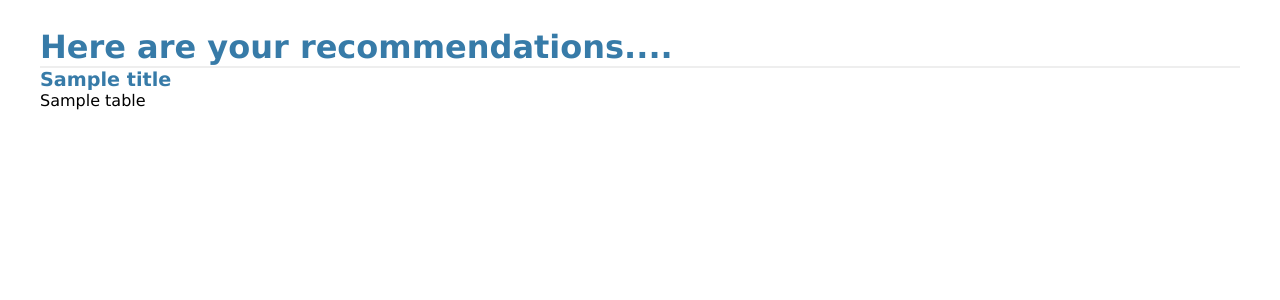
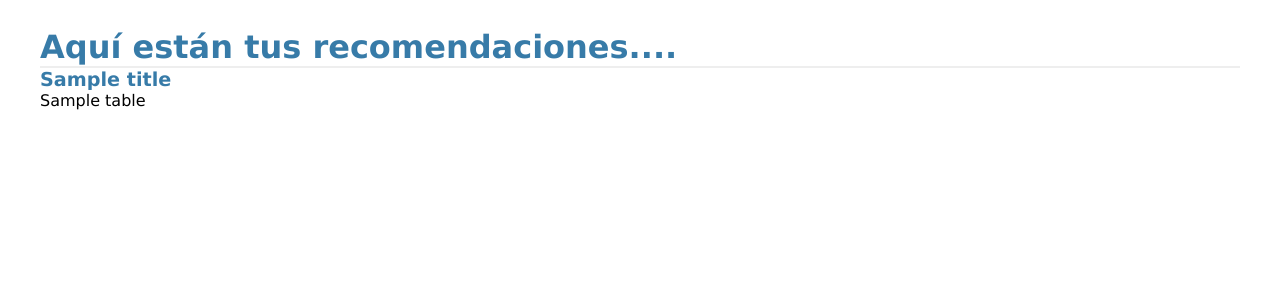
Before and after one commit to EdJGM/Flask-Netflix-Recommendation-System, a Flask app: template templates/result.html in a window 1280 px wide. Shown: the top 300 px of the page. Run offline with Flask 3, Linux system fonts and the light colour scheme; the template is opened without the code that fills it: most values are stand-ins (such as "Sample title", 1, 10 or a date in 2020).

Commit message:
chore: Update language and titles in result.html template

```diff
--- a/templates/result.html
+++ b/templates/result.html
@@ -1,17 +1,20 @@
 <!DOCTYPE html>
-<html lang="en">
+<html lang="es">
+
 <head>
   <meta charset="UTF-8">
-    <title>Recommendations</title>
+  <title>Recomendaciones</title>
   <link rel="stylesheet" href="{{ url_for('static', filename='stylesheets/result.css') }}" />
 </head>
+
 <body>
   <div class=page>
-  <h1>Here are your recommendations....</h1>
+    <h1>Aquí están tus recomendaciones....</h1>
     {% for table in tables %}
     <h2>{{titles[loop.index]}}</h2>
     {{ table|safe }}
     {% endfor %}
   </div>
 </body>
+
 </html>
```
Lines whose indentation alone changed are shown as unchanged.
